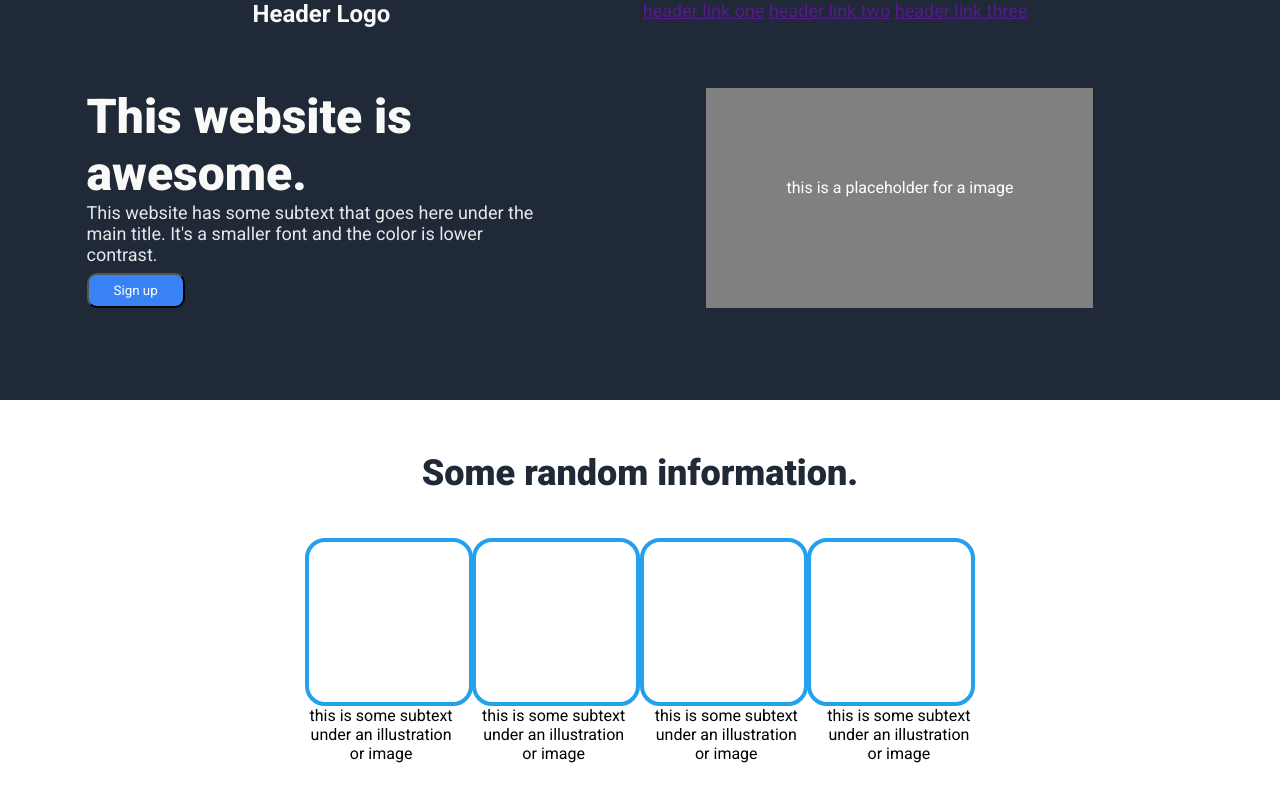
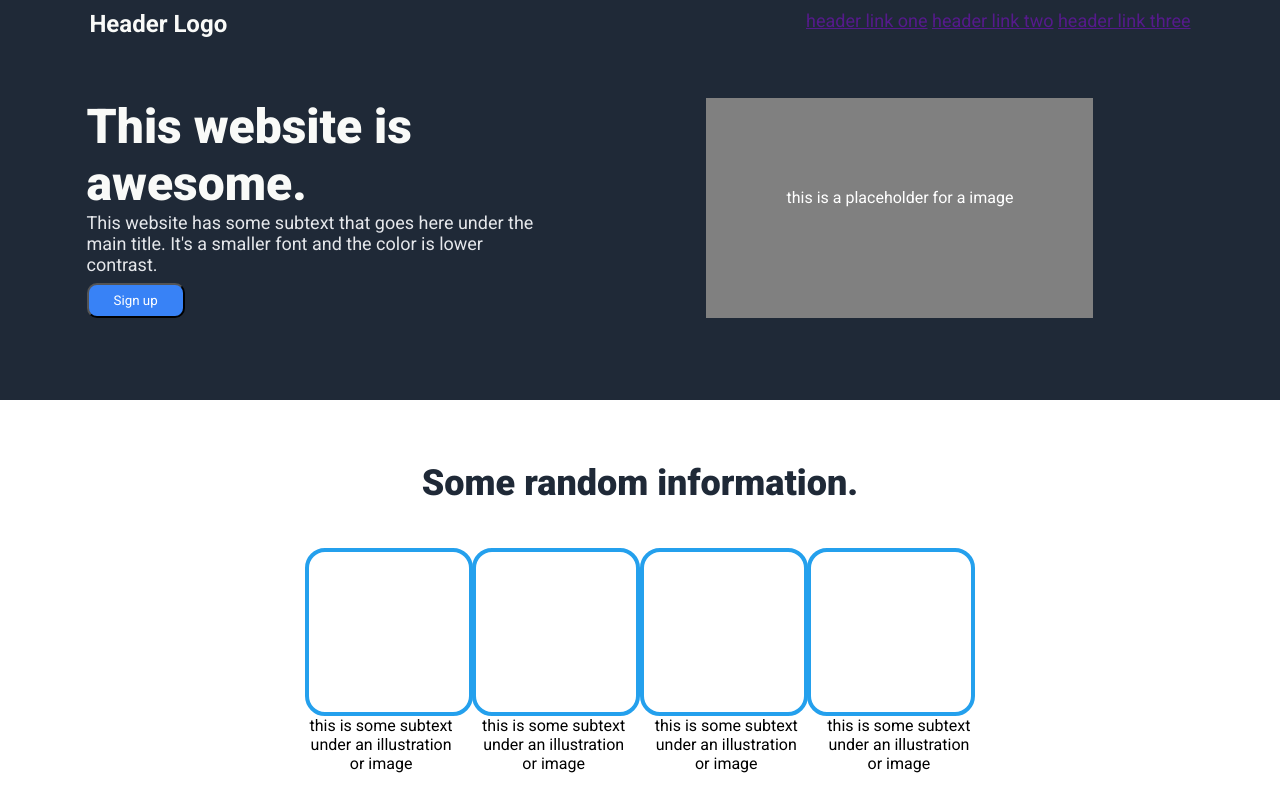
Before and after one commit to sauldevstuff/Landing-Page, a plain HTML site: page index.html in a window 1280 px wide. Shown: the top 800 px of the page. Drawn offline with Linux system fonts and the light colour scheme.

Commit message:
Fixed header margins

```diff
--- a/styles.css
+++ b/styles.css
@@ -5,15 +5,19 @@
 }
 .header-stuff {
     display: flex;
-    justify-content: space-evenly;
+    justify-content: space-around;
 }
 h1 {
     font-size: 24px;
     color: #F9FAF8;
+    margin-right: 400px;
 }
 p {
     font-size: 18px;
     color: #E5E7EB;
+}
+h1, p {
+    margin-top: 10px;
 }
 .header-box {
     background-color: #1F2937;
```
